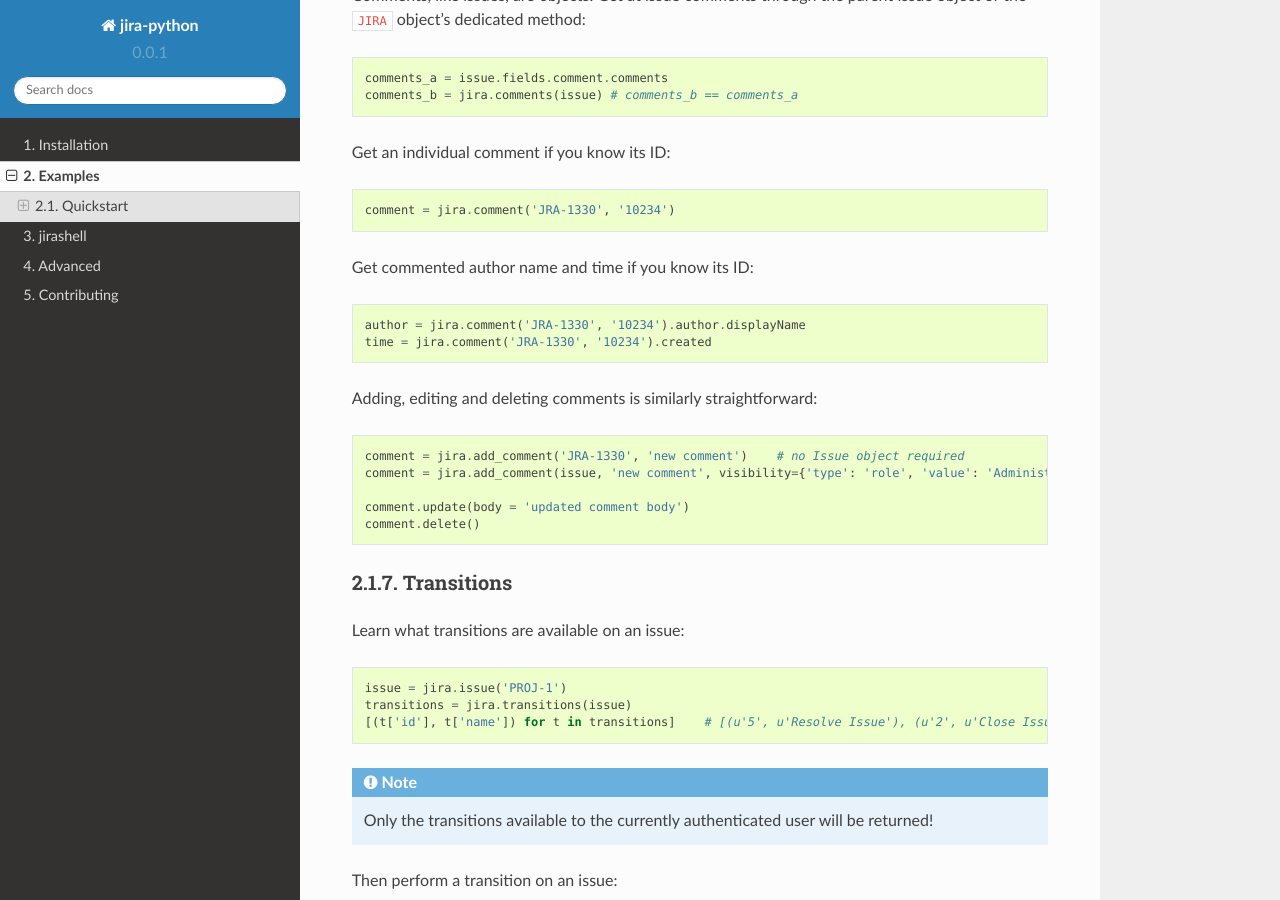
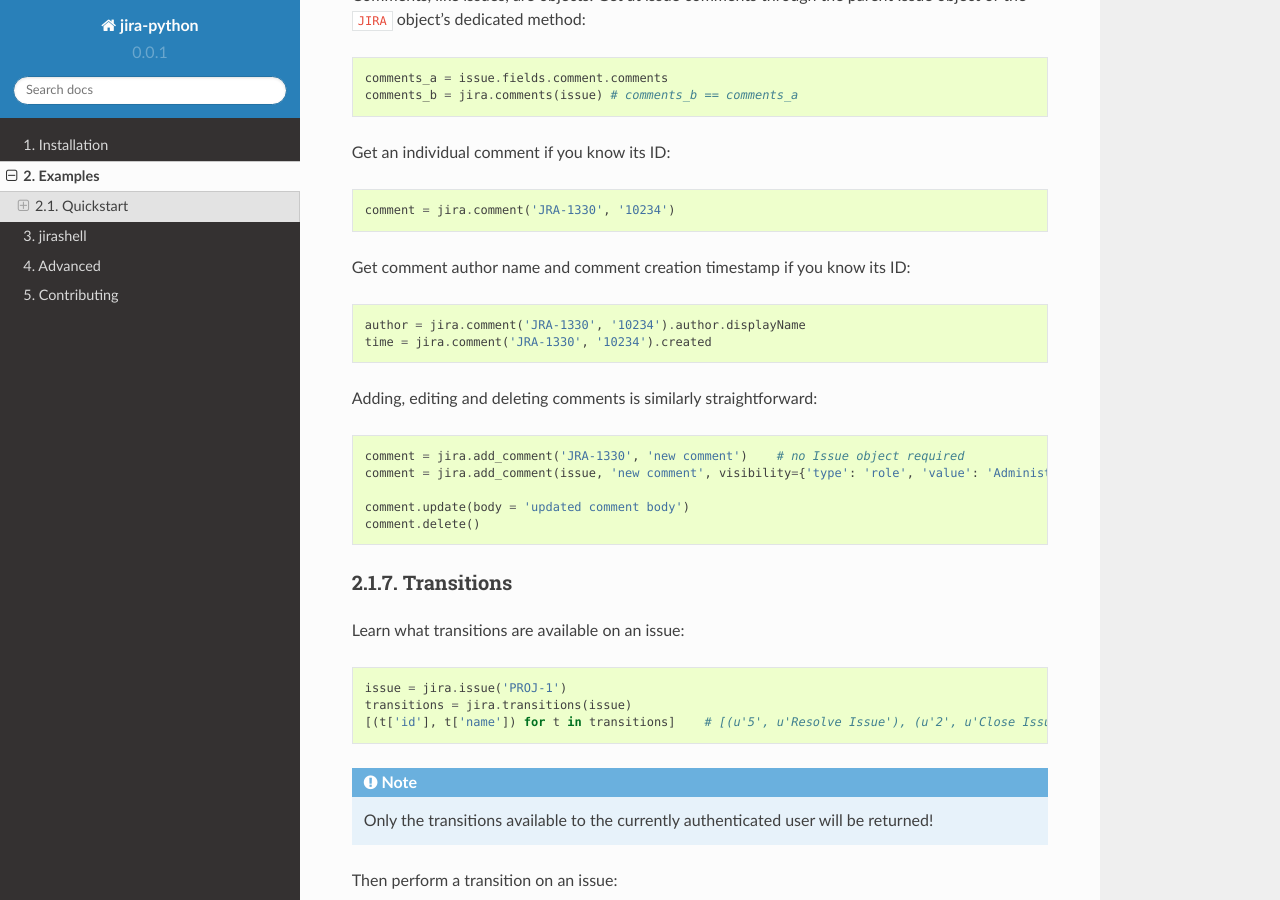
Before and after one commit to pycontribs/jira, a Sphinx documentation site: the page built from docs/examples.rst, in a window 1280 px wide and 900 px high, scrolled down 6256 px. Built offline with Sphinx 7.4.7 and the Read the Docs theme 2.0.0, drawn with Linux system fonts in a browser that asks for light colours; pages that are not in the unit, such as notebooks, are missing from menus; the version number is read from the project's files by our own code.

Commit message:
Update docs/examples.rst
Co-authored-by: studioj <22102283+studioj@users.noreply.github.com>

```diff
--- a/docs/examples.rst
+++ b/docs/examples.rst
@@ -251,7 +251,7 @@ Get an individual comment if you know its ID::
 
     comment = jira.comment('JRA-1330', '10234')
 
-Get commented author name and time if you know its ID::
+Get comment author name and comment creation timestamp if you know its ID::
 
     author = jira.comment('JRA-1330', '10234').author.displayName
     time = jira.comment('JRA-1330', '10234').created
```
